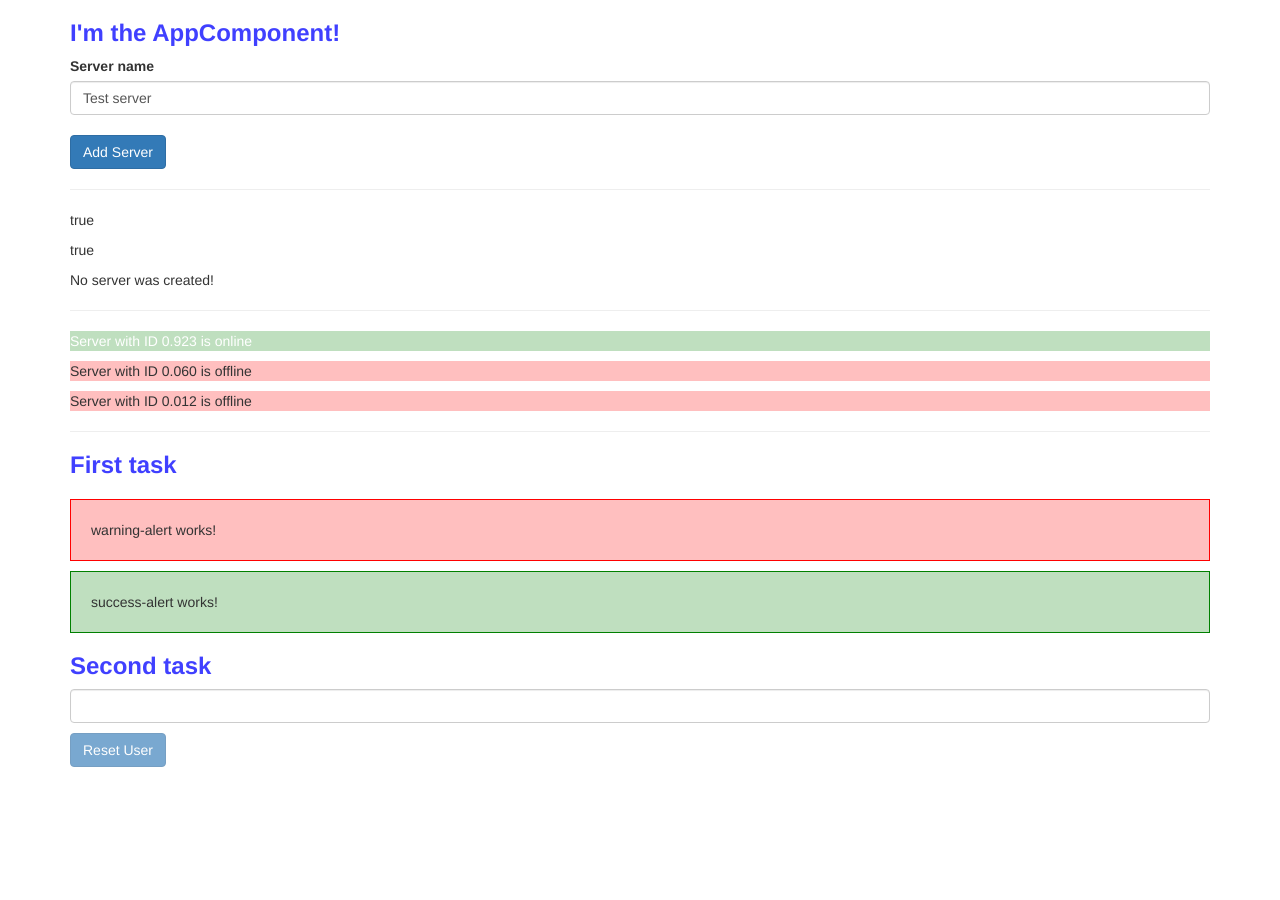
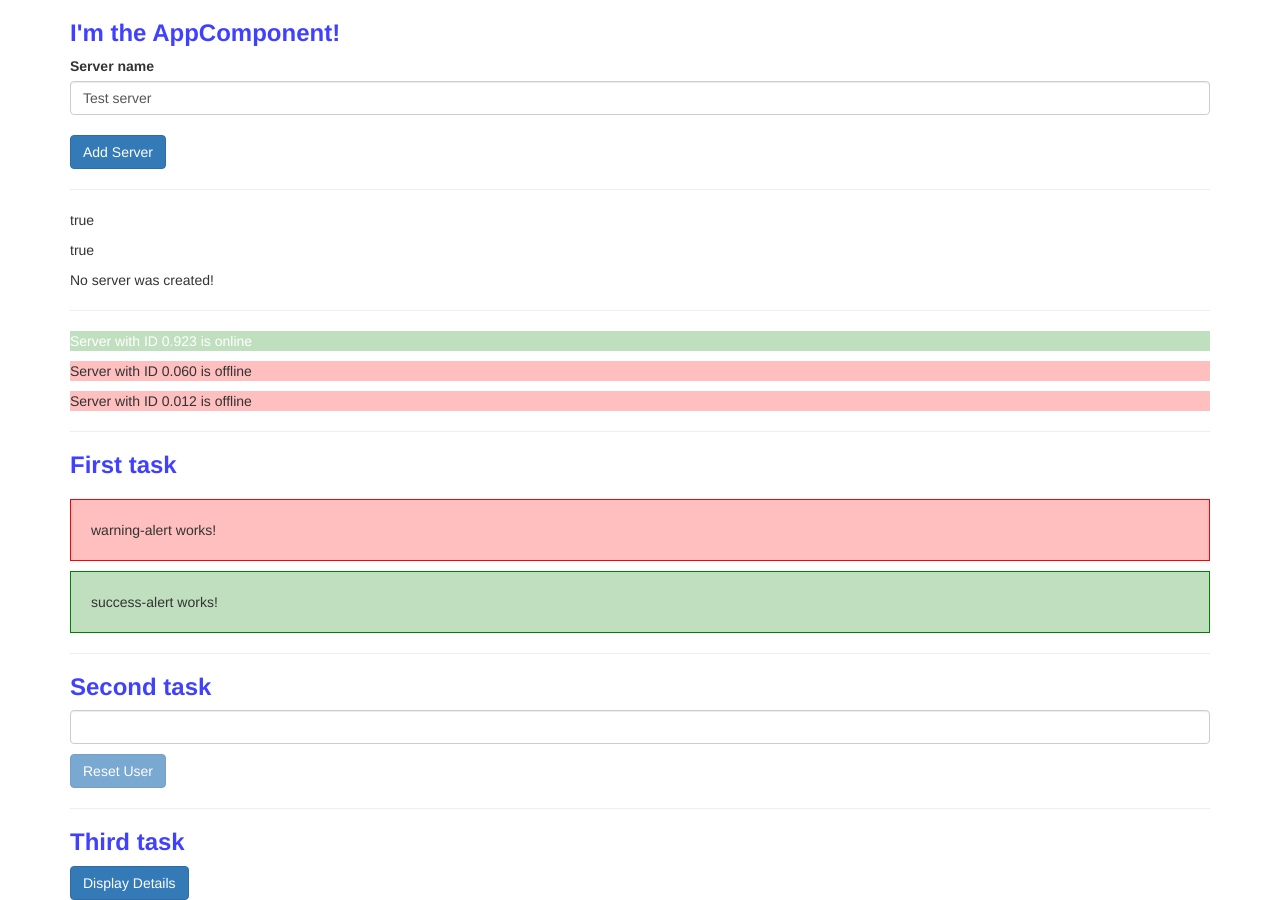
Before and after one commit to michal-1994/angular-intro, an Angular app: page / in a window 1280 px wide. Before the commit the page ends 800 px from the top, so only its background shows below. Built offline with nearby package versions, Linux system fonts and the light colour scheme.

Commit message:
Add ngStyle, ngClass, ngFor practice task

```diff
--- a/src/app/app.component.css
+++ b/src/app/app.component.css
@@ -2,3 +2,7 @@ h3 {
     color: rgba(0, 0, 255, .75);
     font-weight: 600;
 }
+
+.white-text {
+    color: white;
+}
--- a/src/app/app.component.html
+++ b/src/app/app.component.html
@@ -9,6 +9,8 @@
         <app-warning-alert></app-warning-alert>
         <app-success-alert></app-success-alert>
 
+        <hr>
+
         <h3>Second task</h3>
 
         <input type="text" class="form-control" [(ngModel)]="username">
@@ -18,6 +20,37 @@
           [disabled]="!username"
           (click)="username = ''"
         >Reset User</button>
+
+        <hr>
+
+        <h3>Third task</h3>
+
+        <!-- <button
+          class="btn btn-primary"
+          (click)="showSecret = !showSecret"
+        >Display Details</button>
+
+        <br>
+
+        <p *ngIf="showSecret">Secret Password = tuna</p>
+
+        <br> -->
+
+        <button
+          class="btn btn-primary"
+          (click)="onToggleDetails()"
+        >Display Details</button>
+
+        <br>
+
+        <p *ngIf="showSecret">Secret Password = tuna</p>
+
+        <div
+          *ngFor="let logItem of log"
+          [ngStyle]="{ backgroundColor: logItem >= 5 ? 'blue' : 'transparent' }"
+          [ngClass]="{ 'white-text': logItem >= 5 }"
+        >{{ logItem }}</div>
+
       </div>
     </div>
   </div>
--- a/src/app/app.component.ts
+++ b/src/app/app.component.ts
@@ -7,4 +7,11 @@ import { Component } from '@angular/core';
 })
 export class AppComponent {
   username: '';
+  showSecret = false;
+  log = [];
+
+  onToggleDetails () {
+    this.showSecret = !this.showSecret;
+    this.log.push(this.log.length + 1);
+  }
 }
```
